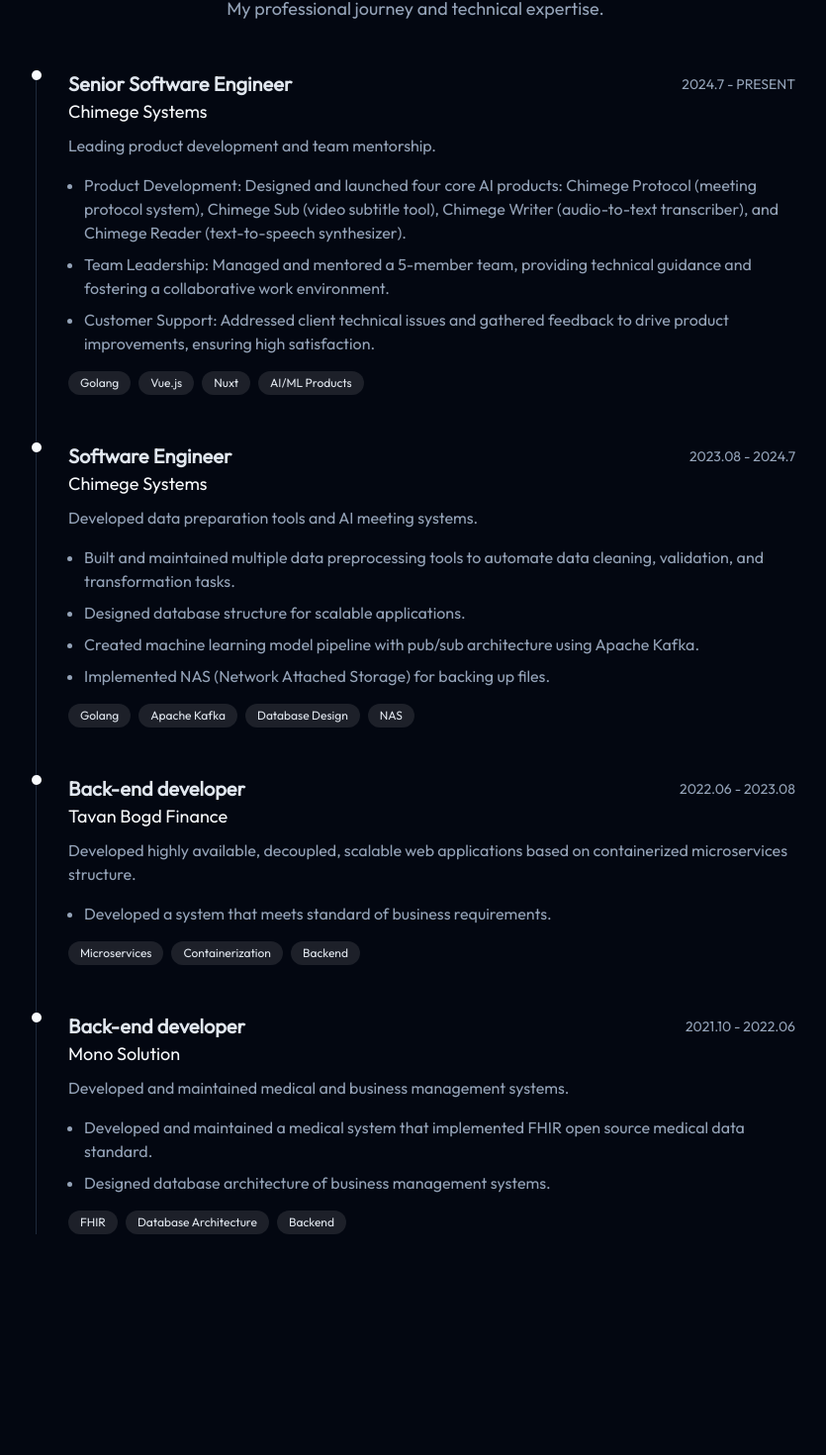
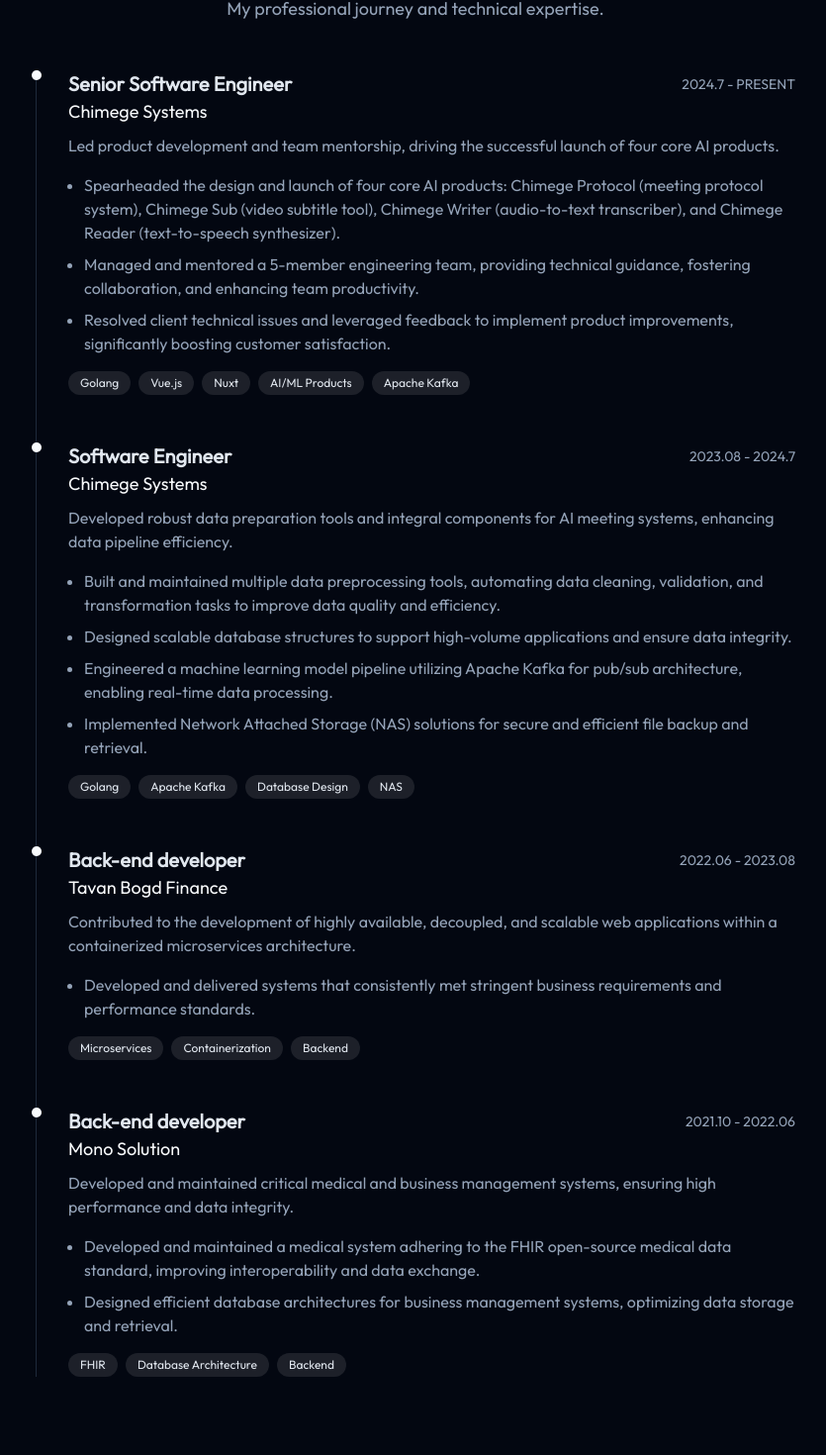
Before and after one commit to Batnaidan/batnaidan.github.io, a Next.js app: page / in a window 1280 px wide. Shown: the part 614-2084 px from the top of the page at 99% size, without its empty margins (220-1055 px from the left). Built offline with nearby package versions, Linux system fonts and the light colour scheme.

Commit message:
chore: edited previous job description

```diff
--- a/src/components/Experience.tsx
+++ b/src/components/Experience.tsx
@@ -1,28 +1,29 @@
 import { motion } from "framer-motion";
-
 const experience = [
   {
     company: "Chimege Systems",
     role: "Senior Software Engineer",
     period: "2024.7 - PRESENT",
-    description: "Leading product development and team mentorship.",
+    description:
+      "Led product development and team mentorship, driving the successful launch of four core AI products.",
     details: [
-      "Product Development: Designed and launched four core AI products: Chimege Protocol (meeting protocol system), Chimege Sub (video subtitle tool), Chimege Writer (audio-to-text transcriber), and Chimege Reader (text-to-speech synthesizer).",
-      "Team Leadership: Managed and mentored a 5-member team, providing technical guidance and fostering a collaborative work environment.",
-      "Customer Support: Addressed client technical issues and gathered feedback to drive product improvements, ensuring high satisfaction.",
+      "Spearheaded the design and launch of four core AI products: Chimege Protocol (meeting protocol system), Chimege Sub (video subtitle tool), Chimege Writer (audio-to-text transcriber), and Chimege Reader (text-to-speech synthesizer).",
+      "Managed and mentored a 5-member engineering team, providing technical guidance, fostering collaboration, and enhancing team productivity.",
+      "Resolved client technical issues and leveraged feedback to implement product improvements, significantly boosting customer satisfaction.",
     ],
-    stack: ["Golang", "Vue.js", "Nuxt", "AI/ML Products"],
+    stack: ["Golang", "Vue.js", "Nuxt", "AI/ML Products", "Apache Kafka"],
   },
   {
     company: "Chimege Systems",
     role: "Software Engineer",
     period: "2023.08 - 2024.7",
-    description: "Developed data preparation tools and AI meeting systems.",
+    description:
+      "Developed robust data preparation tools and integral components for AI meeting systems, enhancing data pipeline efficiency.",
     details: [
-      "Built and maintained multiple data preprocessing tools to automate data cleaning, validation, and transformation tasks.",
-      "Designed database structure for scalable applications.",
-      "Created machine learning model pipeline with pub/sub architecture using Apache Kafka.",
-      "Implemented NAS (Network Attached Storage) for backing up files.",
+      "Built and maintained multiple data preprocessing tools, automating data cleaning, validation, and transformation tasks to improve data quality and efficiency.",
+      "Designed scalable database structures to support high-volume applications and ensure data integrity.",
+      "Engineered a machine learning model pipeline utilizing Apache Kafka for pub/sub architecture, enabling real-time data processing.",
+      "Implemented Network Attached Storage (NAS) solutions for secure and efficient file backup and retrieval.",
     ],
     stack: ["Golang", "Apache Kafka", "Database Design", "NAS"],
   },
@@ -31,9 +32,9 @@
     role: "Back-end developer",
     period: "2022.06 - 2023.08",
     description:
-      "Developed highly available, decoupled, scalable web applications based on containerized microservices structure.",
+      "Contributed to the development of highly available, decoupled, and scalable web applications within a containerized microservices architecture.",
     details: [
-      "Developed a system that meets standard of business requirements.",
+      "Developed and delivered systems that consistently met stringent business requirements and performance standards.",
     ],
     stack: ["Microservices", "Containerization", "Backend"],
   },
@@ -42,10 +43,10 @@
     role: "Back-end developer",
     period: "2021.10 - 2022.06",
     description:
-      "Developed and maintained medical and business management systems.",
+      "Developed and maintained critical medical and business management systems, ensuring high performance and data integrity.",
     details: [
-      "Developed and maintained a medical system that implemented FHIR open source medical data standard.",
-      "Designed database architecture of business management systems.",
+      "Developed and maintained a medical system adhering to the FHIR open-source medical data standard, improving interoperability and data exchange.",
+      "Designed efficient database architectures for business management systems, optimizing data storage and retrieval.",
     ],
     stack: ["FHIR", "Database Architecture", "Backend"],
   },
--- a/src/components/Signature.tsx
+++ b/src/components/Signature.tsx
@@ -38,7 +38,7 @@
         viewBox="0 0 612 230"
         className="stroke-primary w-full stroke-[2] text-transparent"
       >
-        {signaturePaths.reverse().map((path, index) => (
+        {signaturePaths.map((path, index) => (
           <motion.path
             key={index}
             d={path}
--- a/src/components/Skills.tsx
+++ b/src/components/Skills.tsx
@@ -15,7 +15,7 @@
   },
   {
     category: "Languages",
-    items: ["English (IELTS Band 7)", "Japanese (JLPT N4)"],
+    items: ["English (IELTS Band 7)"],
   },
 ];
 
```
